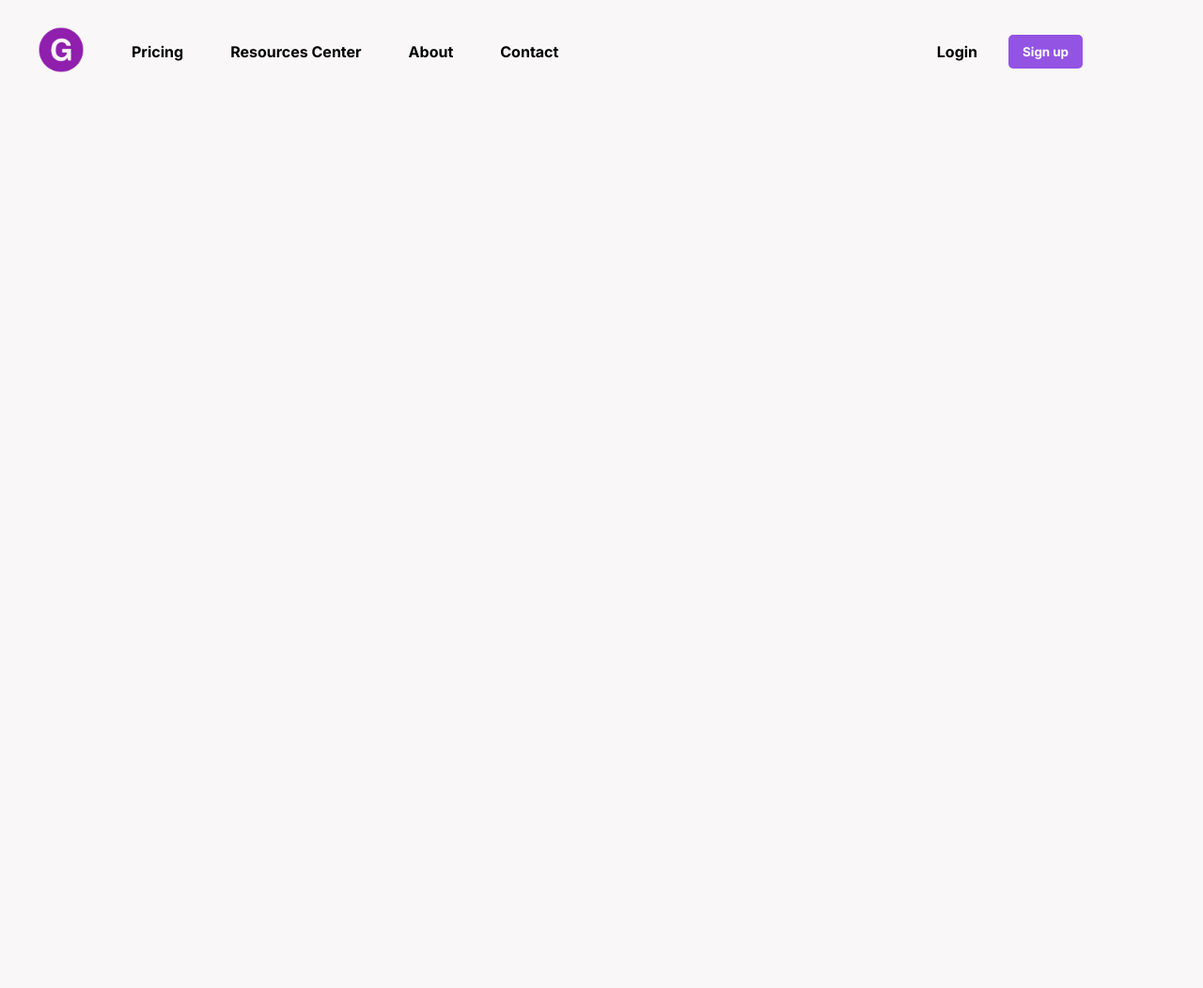
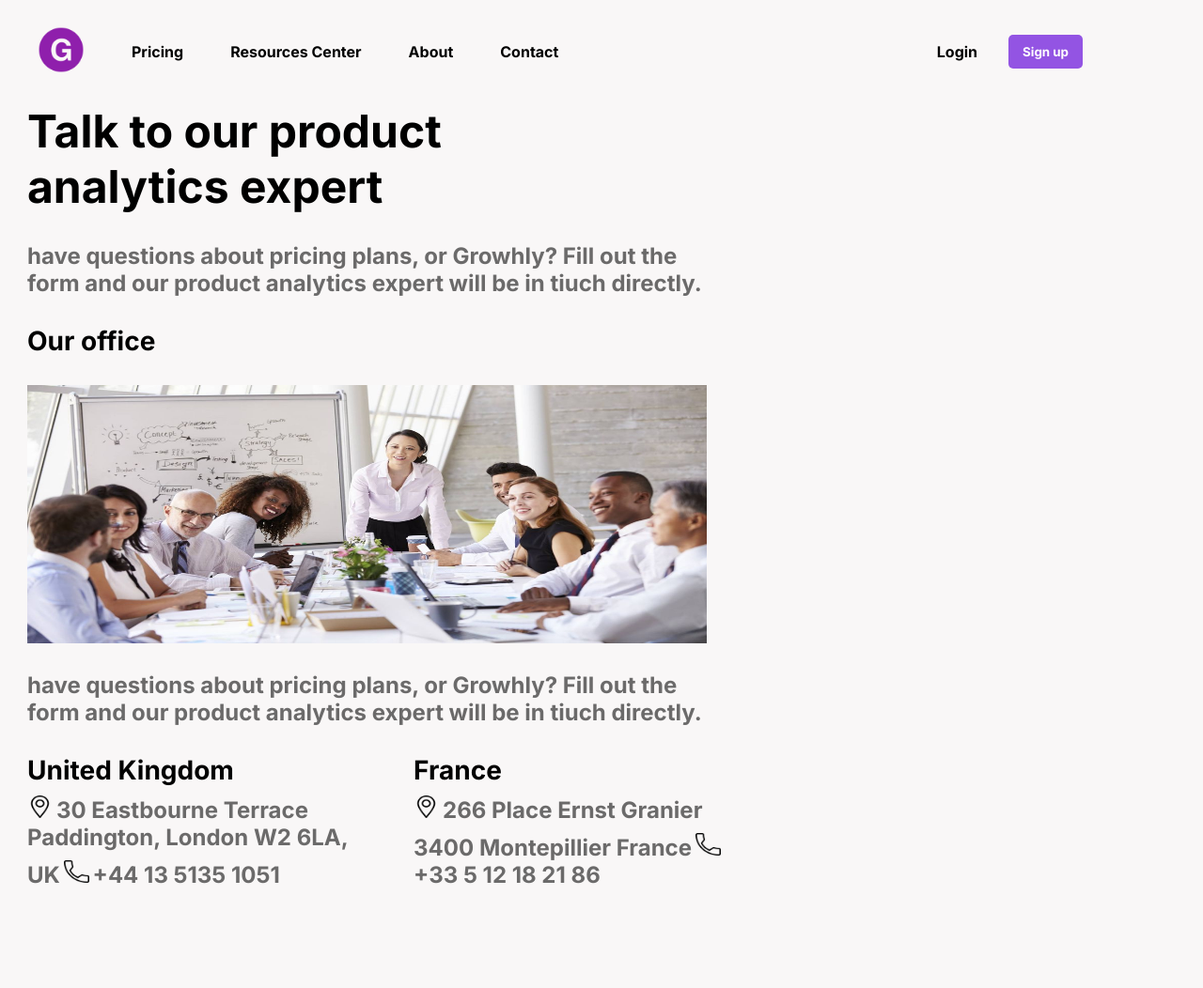
Before and after one commit to LucasChiappini/html-css, a plain HTML site: page index.html in a window 1280 px wide. Shown: the whole page at 94% size. Before the commit the page ends 800 px from the top, so only its background shows below. Drawn offline with Linux system fonts and the light colour scheme.

Commit message:
feat: Crear Content 1.0
Se realizo la nueva característica Content. Se implementó estructura y contenido HTML, mas estilos CSS. También se hicieron comentarios para que quede un codigo mas ordenado y se arreglo el hipervinculo de la barra de navegacion, en el logo de la pagina. ACLARACION: La seccion Content todavia no esta implementada en su totalidad.

```diff
--- a/index.html
+++ b/index.html
@@ -7,17 +7,18 @@
     <meta name="viewport" content="width=device-width, initial-scale=1.0">
     <title>G</title>
 
-     <!-- Styles -->
+    <!-- Styles↓↓↓ -->
     <link rel="stylesheet" href="./styles/global.css">
     <link rel="shortcut icon" href="./assets/images/logo.png" />
 
-    <!-- Fonts -->
+    <!-- Fonts↓↓↓ -->
     <link rel="preconnect" href="https://fonts.googleapis.com">
     <link rel="preconnect" href="https://fonts.gstatic.com" crossorigin>
     <link href="https://fonts.googleapis.com/css2?family=Inter:wght@700&display=swap" rel="stylesheet">
 </head>
 
 <body>
+    <!-- Header↓↓↓ -->
     <header>
         <nav class="container-nav">
             <div class="login-nav">
@@ -25,14 +26,45 @@
                 <a>Login</a>
             </div>
             <ul>
-                <a href="/index.html"><img src="./assets/images/logo.png" alt="Logo de la pagina" id="iLogo"></a>
-                <li><a>Pricing</a></div>
-                <li><a>Resources Center</a></div>
-                <li><a>About</a></div>
-                <li><a>Contact</a></div>
+                <a href="./index.html"><img src="./assets/images/logo.png" alt="Page logo" id="iLogo"></a>
+                <li><a>Pricing</a></li>
+                <li><a>Resources Center</a></li>
+                <li><a>About</a></li>
+                <li><a>Contact</a></li>
             </ul>
         </nav>
     </header>
+
+    <!-- Content↓↓↓ -->
+    <div class="container-content">
+        <div class="card-1">
+            <h1>Talk to our product analytics expert</h1>
+            <span>have questions about pricing plans, or Growhly? Fill out the form and our product analytics expert will be in tiuch directly.</span>
+            <h2>Our office</h2>
+            <img src="./assets/images/our office.jpg" alt="Our office picture.">
+            <span>have questions about pricing plans, or Growhly? Fill out the form and our product analytics expert will be in tiuch directly.</span>
+
+            <div class="location">
+                <div id="location-1">
+                    <h2>United Kingdom</h2>
+                    <img src="./assets/images/location (1).png" alt="Location icon">
+                    <span>30 Eastbourne Terrace Paddington, London W2 6LA, UK</span>
+                    <img src="./assets/images/call (1).png" alt="Call icon">
+                    <span>+44 13 5135 1051</span>
+                </div>
+
+                <div id="location-2">
+                    <h2>France</h2>
+                    <img src="./assets/images/location (1).png" alt="Location icon">
+                    <span>266 Place Ernst Granier 3400 Montepillier France</span>
+                    <img src="./assets/images/call (1).png" alt="Call icon">
+                    <span>+33 5 12 18 21 86</span>
+                </div>
+            </div>
+        </div>
+    </div>
+
+    <!-- Footer↓↓↓ -->
 </body>
 
 </html>
--- a/styles/global.css
+++ b/styles/global.css
@@ -7,7 +7,7 @@ body {
     background-color: #F9F7F7;
 }
 
-button{
+button {
     border-radius: 5px;
     font-family: 'Inter', sans-serif;
     background-color: #9354E3;
@@ -63,3 +63,54 @@ a {
 }
 
 /*--------------------Content Styles↓↓↓-------------------------*/
+
+.container-content {
+    display: flex;
+    width: 760px;
+    height: 977px;
+    font-family: 'Inter', sans-serif;
+
+}
+
+.card-1 {
+    display: flex;
+    flex-direction: column;
+    gap: 30px;
+    margin-left: 29px;
+}
+
+.card-1 h1 {
+    font-size: 48px;
+    width: 448px;
+}
+
+.card-1 h2{
+    font-size: 28px;
+}
+
+.card-1 span {
+    font-size: 24px;
+    color: #6B6A6A;
+    width: 727px;
+}
+
+.card-1 img {
+    width: 723px;
+    height: 275.07px;
+}
+
+.location {
+    display: flex;
+    flex-direction: row;
+    align-items: flex-start;
+    gap: 30px;
+    width: 760px;
+    height: 246px;
+}
+
+.location img{
+    width: 27.18px;
+    height: 24.07px;
+    gap: 30px;
+    padding-top: 10px;
+}
```
